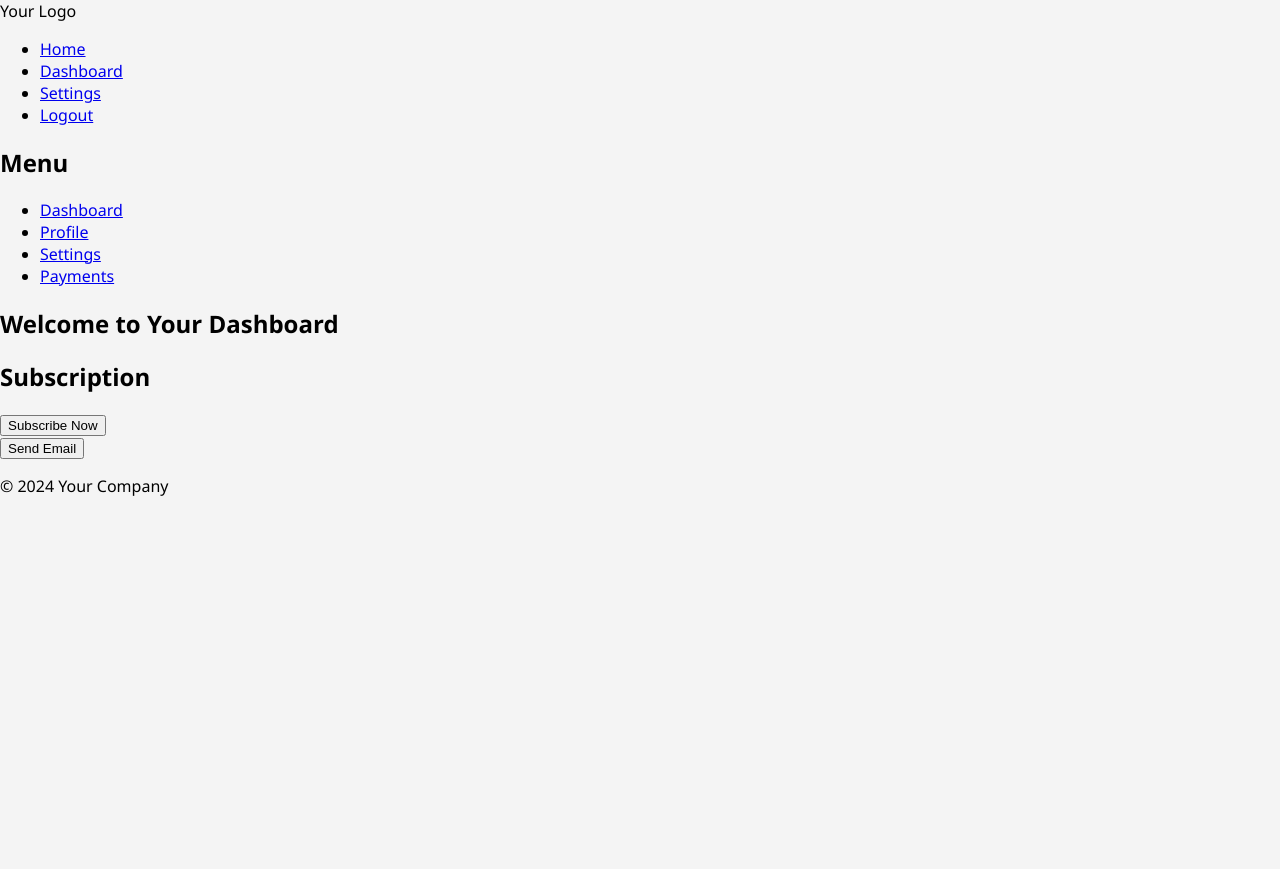
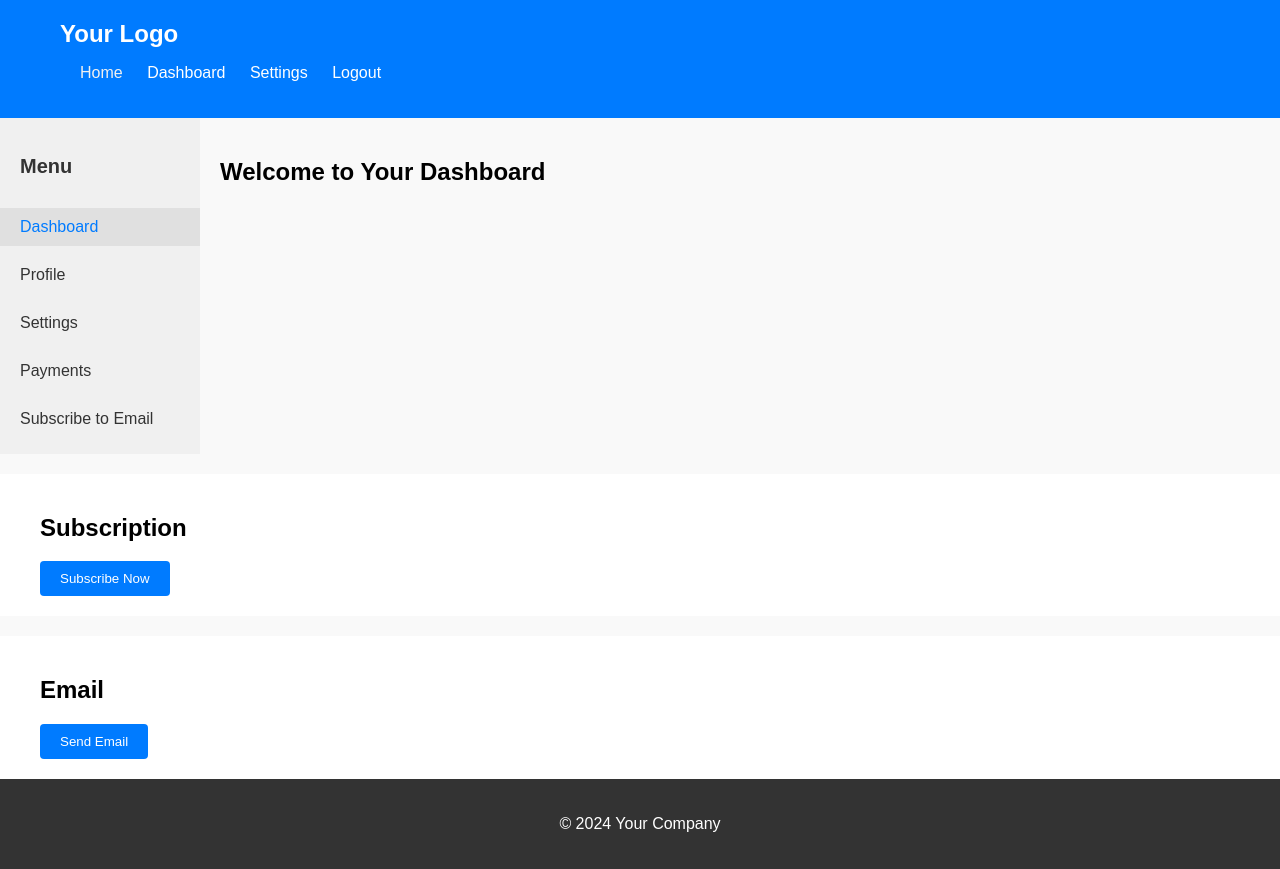
Before and after one commit to aniket-00/Email_Service, a Flask app: page /dashboard in a window 1280 px wide. Before the commit the page ends 496 px from the top, so only its background shows below. Run offline with Flask 3, Linux system fonts and the light colour scheme; a user stored in the database is signed in; some libraries are stand-ins or nearby versions.

Commit message:
update design of various page

```diff
--- /dev/null
+++ b/api/static/dashboard.css
@@ -0,0 +1,116 @@
+body {
+    margin: 0;
+    padding: 0;
+    font-family: Arial, sans-serif;
+    background-color: #f9f9f9;
+}
+
+.container {
+    max-width: 1200px;
+    margin: 0 auto;
+}
+
+.header {
+    background-color: #007bff;
+    color: #fff;
+    padding: 20px 0;
+}
+
+.header .logo {
+    font-size: 24px;
+    font-weight: bold;
+    padding-left: 20px;
+}
+
+.nav ul {
+    list-style-type: none;
+}
+
+.nav ul li {
+    display: inline;
+    margin-right: 20px;
+}
+
+.nav ul li a {
+    text-decoration: none;
+    color: #fff;
+    transition: color 0.3s ease;
+}
+
+.nav ul li a.active,
+.nav ul li a:hover {
+    color: #f0f0f0;
+}
+
+.main {
+    display: flex;
+}
+
+.sidebar {
+    background-color: #f0f0f0;
+    color: #333;
+    width: 200px;
+}
+
+.sidebar h2 {
+    color: #333;
+    font-size: 20px;
+    margin-bottom: 20px;
+    padding: 20px 0 10px 20px;
+}
+
+.sidebar ul {
+    list-style-type: none;
+    padding-left: 0;
+}
+
+.sidebar ul li {
+    margin-bottom: 10px;
+}
+
+.sidebar ul li a {
+    color: #333;
+    text-decoration: none;
+    transition: color 0.3s ease;
+    display: block;
+    padding: 10px 20px;
+}
+
+.sidebar ul li a.active,
+.sidebar ul li a:hover {
+    color: #007bff;
+    background-color: #e0e0e0;
+}
+
+.content {
+    flex: 1;
+    padding: 20px;
+}
+
+.subscription,
+.email {
+    background-color: #fff;
+    padding: 20px;
+    margin-top: 20px;
+}
+
+button {
+    background-color: #007bff;
+    color: #fff;
+    border: none;
+    padding: 10px 20px;
+    cursor: pointer;
+    border-radius: 4px;
+    transition: background-color 0.3s ease;
+}
+
+button:hover {
+    background-color: #0056b3;
+}
+
+.footer {
+    background-color: #333;
+    color: #fff;
+    padding: 20px 0;
+    text-align: center;
+}
--- a/api/static/styles.css
+++ b/api/static/styles.css
@@ -1,28 +1,40 @@
 body {
     font-family: 'Segoe UI', Tahoma, Geneva, Verdana, sans-serif;
-    background-color: #f4f4f4;
+    background: url("/static/images/sm.jpg") no-repeat center;
+    background-size: cover;
     margin: 0;
     padding: 0;
+    display: flex;
+    justify-content: center;
+    align-items: center;
+    height: 100vh;
+    width: 100%;
 }
 
 .login-container {
     width: 100%;
     max-width: 400px;
-    margin: 80px auto;
     padding: 40px;
-    background-color: #ffffff;
     border-radius: 8px;
-    box-shadow: 0 0 10px rgba(0, 0, 0, 0.1);
+    box-sizing: border-box;
+    background-color: rgba(255, 255, 255, 0.85);
+    border: 1px solid rgba(0, 0, 0, 0.2);
+    box-shadow: 0 0 15px rgba(0, 0, 0, 0.3);
 }
 
 .login-container h2 {
     text-align: center;
     margin-bottom: 30px;
     color: #333333;
+    font-size: 24px;
+    font-weight: bold;
 }
 
 .form-group {
     margin-bottom: 20px;
+    width: 100%;
+    box-sizing: border-box;
+    /* Ensure padding and border are included in the width */
 }
 
 .form-group label {
@@ -32,28 +44,34 @@ body {
     color: #333333;
 }
 
-.form-group input {
+.form-group input,
+.form-group button {
     width: 100%;
-    padding: 10px;
+    padding: 12px;
     border: 1px solid #cccccc;
     border-radius: 4px;
+    font-size: 16px;
+    box-sizing: border-box;
+    /* Ensure padding and border are included in the width */
+}
+
+.form-group input {
     background-color: #f9f9f9;
 }
 
 .form-group input:focus {
     outline: none;
     border-color: #007bff;
+    background-color: #ffffff;
 }
 
 .form-group button {
-    width: 100%;
-    padding: 10px;
     background-color: #007bff;
     color: #ffffff;
     border: none;
-    border-radius: 4px;
     cursor: pointer;
     transition: background-color 0.3s;
+    font-weight: bold;
 }
 
 .form-group button:hover {
--- a/api/templates/dashboard.html
+++ b/api/templates/dashboard.html
@@ -1,55 +1,70 @@
 <!DOCTYPE html>
 <html lang="en">
 <head>
-    <meta charset="UTF-8" />
-    <meta name="viewport" content="width=device-width, initial-scale=1.0" />
+  <meta charset="UTF-8">
+  <meta name="viewport" content="width=device-width, initial-scale=1.0">
   <title>Dashboard</title>
-    <link
-      rel="stylesheet"
-      href="{{ url_for('static', filename='styles.css') }}"
-    />
+  <link rel="stylesheet" href="{{ url_for('static', filename='dashboard.css') }}">
 </head>
 <body>
-    <header>
+  <header class="header">
+    <div class="container">
       <div class="logo">Your Logo</div>
-      <nav>
+      <nav class="nav">
         <ul>
-          <li><a href="#">Home</a></li>
+          <li><a href="#" class="active">Home</a></li>
           <li><a href="#">Dashboard</a></li>
           <li><a href="#">Settings</a></li>
           <li><a href="#">Logout</a></li>
         </ul>
       </nav>
+    </div>
   </header>
 
-    <main>
-      <section class="sidebar">
+  <main class="main">
+    <aside class="sidebar">
+      <div class="container">
         <h2>Menu</h2>
         <ul>
-          <li><a href="#">Dashboard</a></li>
+          <li><a href="#" class="active">Dashboard</a></li>
           <li><a href="#">Profile</a></li>
           <li><a href="#">Settings</a></li>
-          <li><a href="#">Payments</a></li>
-          <!-- Add Payments link here -->
+          <li><a href="/checkout">Payments</a></li>
+          <li><a href="/subscribe">Subscribe to Email</a></li>
         </ul>
-      </section>
+      </div>
+    </aside>
 
     <section class="content">
+      <div class="container">
         <h1>Welcome to Your Dashboard</h1>
         <!-- Your dashboard content goes here -->
+      </div>
     </section>
   </main>
 
+  <section class="subscription">
+    <div class="container">
       <h2>Subscription</h2>
-    <form action="/checkout" method="post">
+      <form action="/checkout" method="get">
         <button type="submit">Subscribe Now</button>
       </form>
+    </div>
+  </section>
 
+  <section class="email">
+    <div class="container">
+      <h2>Email</h2>
       <form action="/send_email" method="post">
         <button type="submit">Send Email</button>
       </form>
-    <footer>
+    </div>
+  </section>
+
+  <footer class="footer">
+    <div class="container">
       <p>&copy; 2024 Your Company</p>
+    </div>
   </footer>
 </body>
 </html>
```
Also changed, not shown: api/templates/checkout.html (+45 -12 lines), api/templates/subscribe.html (+16 -16 lines), api/static/images/bg.png (added), api/static/images/icon-1.jpg (added), api/static/images/login.jpeg (added), api/static/images/sm.jpg (added), api/static/images/sm_art.png (added). Lines whose indentation alone changed are shown as unchanged.
